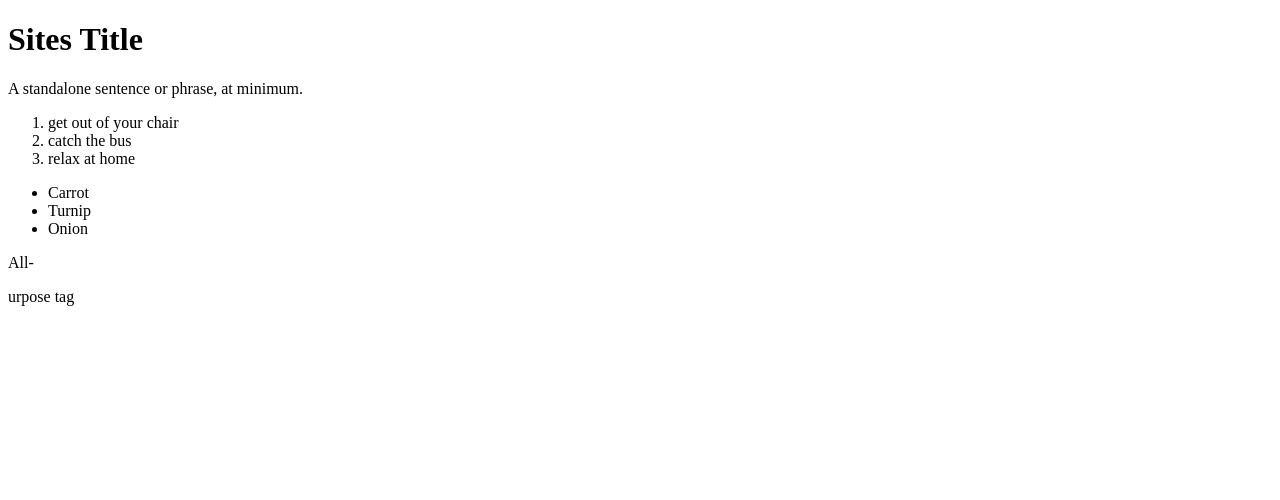
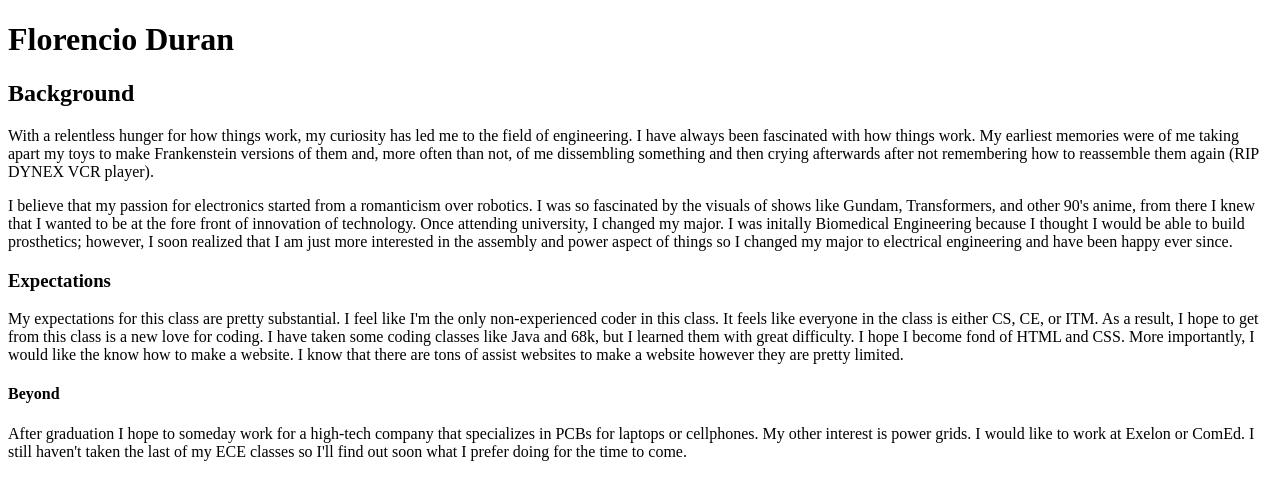
Before and after one commit to florencioaduran/sbwd-project-one, a plain HTML site: page index.html in a window 1280 px wide. Drawn offline with Linux system fonts and the light colour scheme.

Commit message:
Updated index for draft 1

```diff
--- a/index.html
+++ b/index.html
@@ -3,28 +3,47 @@
 <head>
   <title>Florencio Duran</title>
   <meta charset="utf-8" />
+  <link rel="stylesheet" type="text/css" href="main.css">
 </head>
 <body>
-<h1>Sites Title</h1>
-
+<h1>Florencio Duran</h1>
+<h2>Background</h2>
 <p>
-  A standalone sentence or phrase,
-  at minimum.
+  With a relentless hunger for how things work, my curiosity has led me to the
+  field of engineering. I have always been fascinated with how things work.
+  My earliest memories were of me taking apart my toys to make Frankenstein
+  versions of them and, more often than not, of me dissembling something and
+  then crying afterwards after not remembering how to reassemble them again
+  (RIP DYNEX VCR player).
 </p>
-
-<ol>
-  <li>get out of your chair</li>
-  <li>catch the bus</li>
-  <li>relax at home</li>
-</ol>
-
-<ul>
-  <li>Carrot</li>
-  <li>Turnip</li>
-  <li>Onion</li>
-</ul>
-
-All-<p>urpose tag
-
+<p>
+  I believe that my passion for electronics started from a romanticism over
+  robotics. I was so fascinated by the visuals of shows like Gundam,
+  Transformers, and other 90's anime, from there I knew that I wanted to be at
+  the fore front of innovation of technology. Once attending university, I
+  changed my major. I was initally Biomedical Engineering because I thought I
+  would be able to build prosthetics; however, I soon realized that I am just
+  more interested in the assembly and power aspect of things so I changed my
+  major to electrical engineering and have been happy ever since.
+</p>
+<h3>Expectations</h3>
+<p>
+  My expectations for this class are pretty substantial. I feel like I'm the
+  only non-experienced coder in this class. It feels like everyone in the class
+  is either CS, CE, or ITM. As a result, I hope to get from this class is a new
+  love for coding. I have taken some coding classes like Java and 68k, but I
+  learned them with great difficulty. I hope I become fond of HTML and CSS.
+  More importantly, I would like the know how to make a website. I know that
+  there are tons of assist websites to make a website however they are pretty
+  limited.
+</p>
+<h4>Beyond</h4>
+<p>
+  After graduation I hope to someday work for a high-tech company that
+  specializes in PCBs for laptops or cellphones. My other interest is power
+  grids. I would like to work at Exelon or ComEd. I still haven't taken the last
+   of my ECE classes so I'll find out soon what I prefer doing for the time to
+   come.
+</p>
 </body>
 </html>
```
